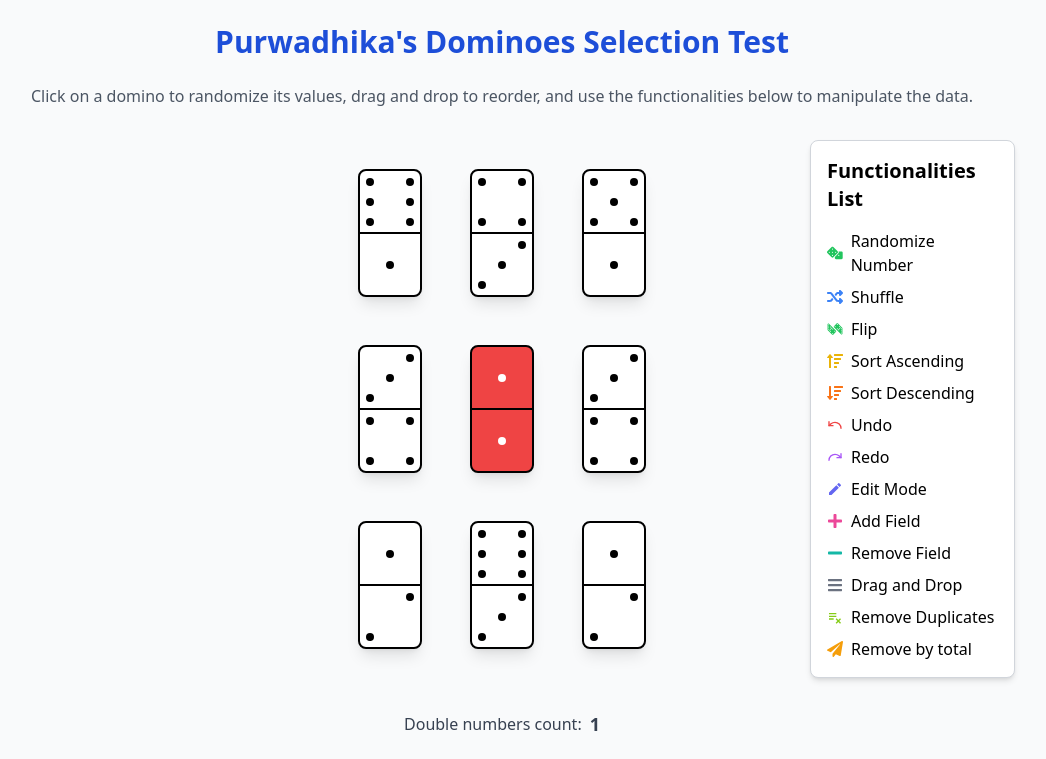
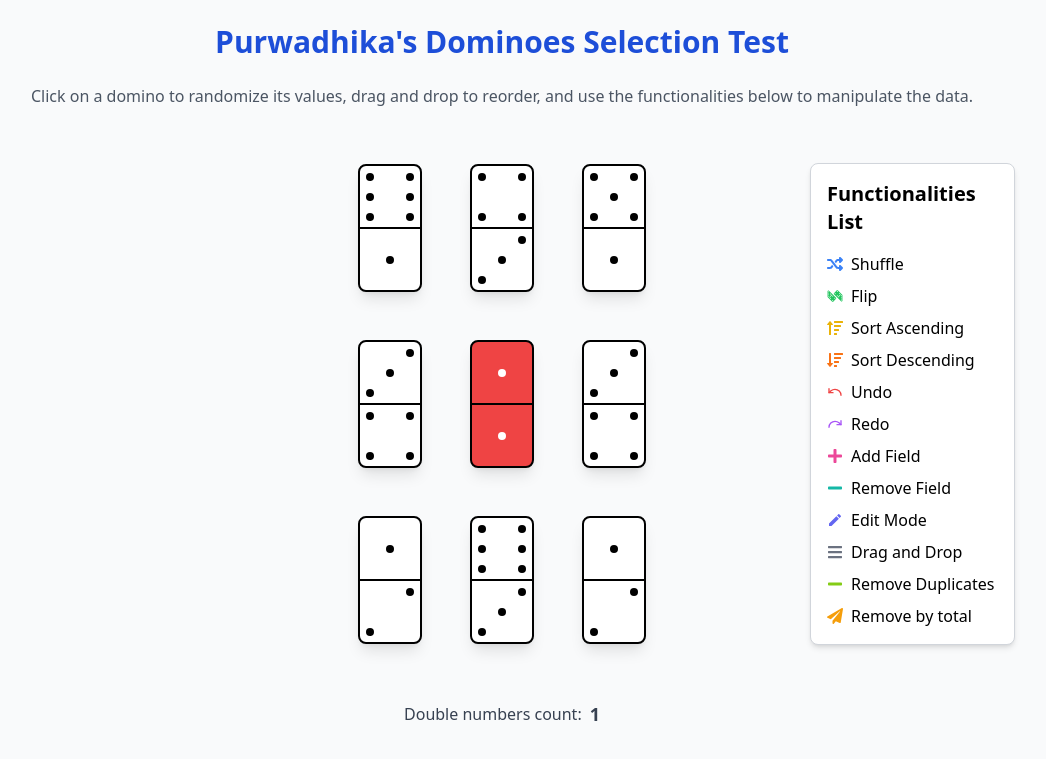
Before and after one commit to zawkey2412/dominoes-uqi, a React (Vite) app: page / in a window 1280 px wide. Shown: the top 759 px of the page, without its empty margins (138-1184 px from the left). Built offline with nearby package versions, Linux system fonts and the light colour scheme.

Commit message:
project updated with functonalities

```diff
--- a/src/App.tsx
+++ b/src/App.tsx
@@ -48,13 +48,92 @@ export default function App() {
   const [inputNumber, setInputNumber] = useState("");
   const [doubleNumbersCount, setDoubleNumbersCount] = useState<number>(0);
   const [draggedIndex, setDraggedIndex] = useState<number | null>(null);
+  const [expandedIndex, setExpandedIndex] = useState<number | null>(null);
+  const [hoveredIndex, setHoveredIndex] = useState<number | null>(null);
+
+  const toggleAccordion = (index: number) => {
+    setExpandedIndex(expandedIndex === index ? null : index);
+  };
 
   useEffect(() => {
     setDoubleNumbersCount(countDoubleNumbers(dominoes));
   }, [dominoes]);
 
+  useEffect(() => {
+    let timer: ReturnType<typeof setTimeout>;
+    if (hoveredIndex !== null) {
+      timer = setTimeout(() => {
+        toggleAccordion(hoveredIndex);
+      }, 300);
+    }
+    return () => clearTimeout(timer);
+  }, [hoveredIndex]);
+
+  const functionalities = [
+    {
+      icon: <FaShuffle className="text-blue-500" />,
+      title: "Shuffle",
+      description: "Randomizes the order of the dominoes.",
+    },
+    {
+      icon: <GiDominoTiles className="text-green-500" />,
+      title: "Flip",
+      description: "Flips the dominoes to swap the index.",
+    },
+    {
+      icon: <FaSortAmountUp className="text-yellow-500" />,
+      title: "Sort Ascending",
+      description: "Sorts the dominoes in ascending order.",
+    },
+    {
+      icon: <FaSortAmountDown className="text-orange-500" />,
+      title: "Sort Descending",
+      description: "Sorts the dominoes in descending order.",
+    },
+    {
+      icon: <LuUndo className="text-red-500" />,
+      title: "Undo",
+      description: "Reverts the last action.",
+    },
+    {
+      icon: <LuRedo className="text-purple-500" />,
+      title: "Redo",
+      description: "Reapplies the last undone action.",
+    },
+    {
+      icon: <FaPlus className="text-pink-500" />,
+      title: "Add Field",
+      description: "Adds a new domino.",
+    },
+    {
+      icon: <FaMinus className="text-teal-500" />,
+      title: "Remove Field",
+      description: "Removes a domino.",
+    },
+    {
+      icon: <MdModeEditOutline className="text-indigo-500" />,
+      title: "Edit Mode",
+      description: "Enables form editing mode for the dominoes.",
+    },
+    {
+      icon: <FaBars className="text-gray-500" />,
+      title: "Drag and Drop",
+      description: "Allows dragging and dropping to reorder the dominoes.",
+    },
+    {
+      icon: <FaMinus className="text-lime-500" />,
+      title: "Remove Duplicates",
+      description: "Removes duplicate dominoes.",
+    },
+    {
+      icon: <FaPaperPlane className="text-amber-500" />,
+      title: "Remove by total",
+      description: "Removes dominoes by their total value.",
+    },
+  ];
+
   return (
-    <div className="min-h-screen  flex flex-col items-center bg-gray-50 px-4 md:px-6">
+    <div className="min-h-screen flex flex-col items-center bg-gray-50 px-4 md:px-6">
       <h1 className="text-3xl text-center font-semibold my-6 text-blue-700">
         Purwadhika's Dominoes Selection Test
       </h1>
@@ -109,60 +188,24 @@ export default function App() {
                 Functionalities List
               </h2>
               <ul className="list-none space-y-2">
-                <li className="flex items-center space-x-2 hover:text-black">
-                  <FaDice className="text-green-500 hover:text-black" />
-                  <span>Randomize Number</span>
-                </li>
-                <li className="flex items-center space-x-2 hover:text-black">
-                  <FaShuffle className="text-blue-500 hover:text-black" />
-                  <span>Shuffle</span>
-                </li>
-
-                <li className="flex items-center space-x-2 hover:text-black">
-                  <GiDominoTiles className="text-green-500 hover:text-black" />
-                  <span>Flip</span>
-                </li>
-                <li className="flex items-center space-x-2 hover:text-black">
-                  <FaSortAmountUp className="text-yellow-500 hover:text-black" />
-                  <span>Sort Ascending</span>
-                </li>
-                <li className="flex items-center space-x-2 hover:text-black">
-                  <FaSortAmountDown className="text-orange-500 hover:text-black" />
-                  <span>Sort Descending</span>
-                </li>
-                <li className="flex items-center space-x-2 hover:text-black">
-                  <LuUndo className="text-red-500 hover:text-black" />
-                  <span>Undo</span>
-                </li>
-                <li className="flex items-center space-x-2 hover:text-black">
-                  <LuRedo className="text-purple-500 hover:text-black" />
-                  <span>Redo</span>
-                </li>
-                <li className="flex items-center space-x-2 hover:text-black">
-                  <MdModeEditOutline className="text-indigo-500 hover:text-black" />
-                  <span>Edit Mode</span>
-                </li>
-                <li className="flex items-center space-x-2 hover:text-black">
-                  <FaPlus className="text-pink-500 hover:text-black" />
-                  <span>Add Field</span>
-                </li>
-                <li className="flex items-center space-x-2 hover:text-black">
-                  <FaMinus className="text-teal-500 hover:text-black" />
-                  <span>Remove Field</span>
-                </li>
-
-                <li className="flex items-center space-x-2 hover:text-black">
-                  <FaBars className="text-gray-500 hover:text-black" />
-                  <span>Drag and Drop</span>
-                </li>
-                <li className="flex items-center space-x-2 hover:text-black">
-                  <MdOutlinePlaylistRemove className="text-lime-500 hover:text-black" />
-                  <span>Remove Duplicates</span>
-                </li>
-                <li className="flex items-center space-x-2 hover:text-black">
-                  <FaPaperPlane className="text-amber-500 hover:text-black" />
-                  <span>Remove by total</span>
-                </li>
+                {functionalities.map((func, index) => (
+                  <li
+                    key={index}
+                    className="flex flex-col"
+                    onMouseEnter={() => setHoveredIndex(index)}
+                    onMouseLeave={() => setHoveredIndex(null)}
+                  >
+                    <div className="flex items-center space-x-2 hover:text-black cursor-pointer">
+                      {func.icon}
+                      <span>{func.title}</span>
+                    </div>
+                    {expandedIndex === index && (
+                      <div className="mt-2 pl-8 text-gray-600">
+                        {func.description}
+                      </div>
+                    )}
+                  </li>
+                ))}
               </ul>
             </div>
           </div>
```
